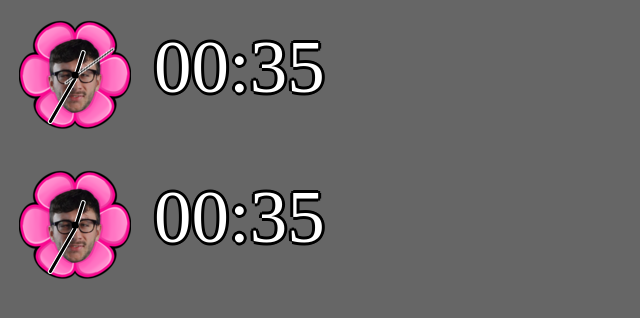
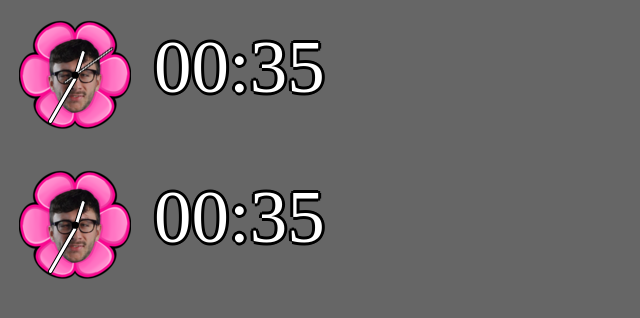
Before and after one commit to ksajann/PonponClock, a plain HTML site: page index.html in a window 1280 px wide. Shown: the full height of the page, 0-640 px from the left. Drawn offline with Linux system fonts and the light colour scheme; a web font is replaced by a local one.

Commit message:
better looking clock

```diff
--- a/resources/css/style.css
+++ b/resources/css/style.css
@@ -9,6 +9,11 @@ body {
 
 .clocks {
   float: left;
+  padding: 0;
+  width: 150px;
+  height: 150px;
+  margin: 0;
+  overflow: hidden;
 }
 
 .time {
@@ -24,25 +29,27 @@ body {
 
 .clock {
   border-radius: 50%;
-  background: radial-gradient(#000, #000 0.1em, #fff 0.1em, #fff), #fff;
   display: inline-block;
   margin: 10px;
   padding-bottom: 130px;
   position: relative;
   width: 130px;
+  background: url(../images/clock-celui-qui-voit-ca-est-une-tres-jolie-fleur.png)
+    no-repeat center;
+  background-size: 112px;
 }
 
 .clock::after {
-  background: red;
   border-radius: 50%;
   content: '';
   position: absolute;
   left: 50%;
   top: 50%;
   transform: translate(-50%, -50%);
-  width: 4%;
-  height: 4%;
   z-index: 10;
+  background-color: #000;
+  width: 5%;
+  height: 5%;
 }
 
 .minutes-container,
@@ -85,8 +92,8 @@ body {
 }
 
 .hours {
-  background: #000;
-  border: 1px solid #fff;
+  background: #fff;
+  border: 1px solid #000;
   border-radius: 10px;
   position: absolute;
   width: 2.5%;
@@ -97,8 +104,8 @@ body {
 }
 
 .minutes {
-  background: #000;
-  border: 1px solid #fff;
+  background: #fff;
+  border: 1px solid #000;
   border-radius: 10px;
   position: absolute;
   width: 2%;
@@ -111,11 +118,11 @@ body {
 .seconds {
   position: absolute;
   z-index: 8;
-  background-color: #000;
-  border: 1px solid #fff;
+  background-color: #fff;
+  border: 1px solid #000;
   border-radius: 10px;
   height: 45%;
-  left: 49.5%;
+  left: 48.5%;
   top: 14%;
   width: 1%;
   transform-origin: 50% 80%;
@@ -127,18 +134,6 @@ body {
   }
 }
 
-.clock.simple {
-  background: url(../images/clock-celui-qui-voit-ca-est-une-tres-jolie-fleur.png)
-    no-repeat center;
-  background-size: 112px;
-}
-
-.clock.simple:after {
-  background-color: #000;
-  width: 5%;
-  height: 5%;
-}
-
 .hours.angled {
   transform: rotateZ(-40deg);
 }
--- a/resources/js/script.js
+++ b/resources/js/script.js
@@ -1,12 +1,16 @@
+
+
 /*
 *  Main function to set the clock times
 */
 (function() {
+    // Set the text clock
+    updateTextClock();
     // Initialise any local time clocks
     initLocalClock();
-    // // Start the seconds container moving
+    // Start the seconds container moving
     moveSecondHands();
-    // // Set the intial minute hand container transition, and then each subsequent step
+    // Set the intial minute hand container transition, and then each subsequent step
     setUpMinuteHands();
 })();
 
@@ -46,8 +50,6 @@ function initLocalClock() {
             }
         }
     }
-
-    updateTextClock();
 }
 
 /*
```
